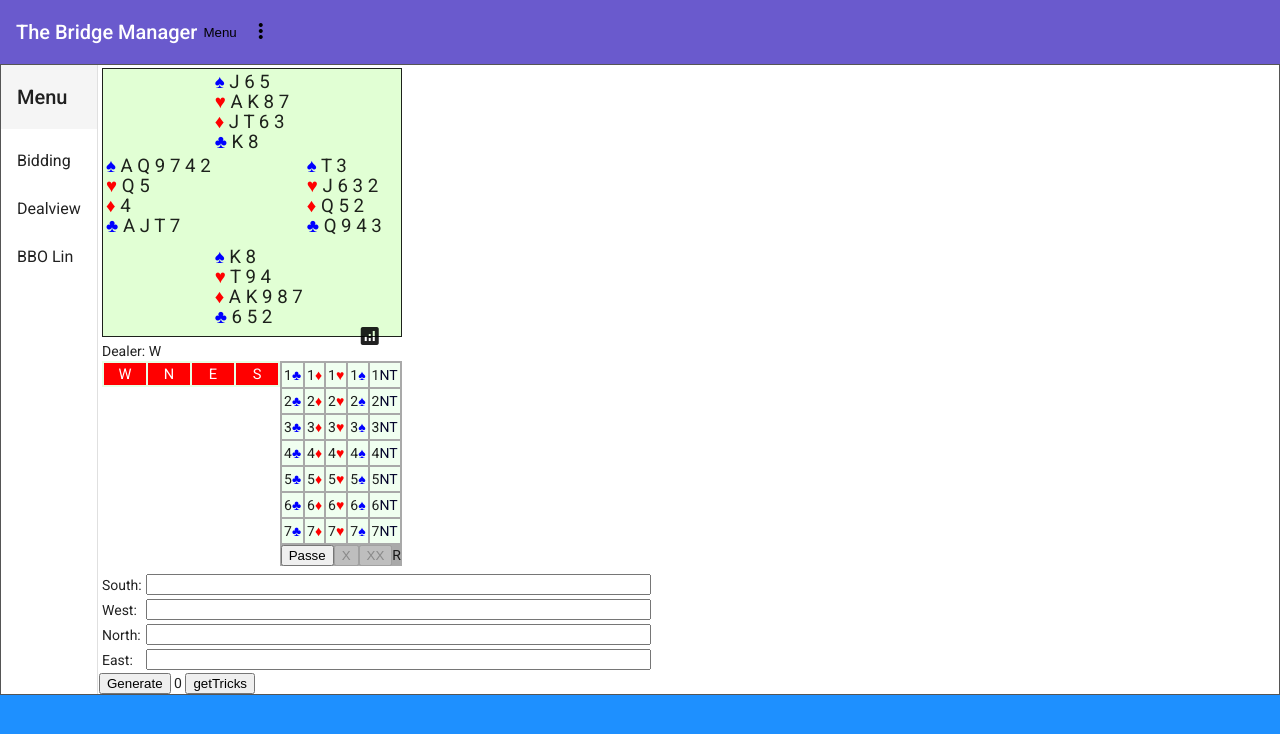
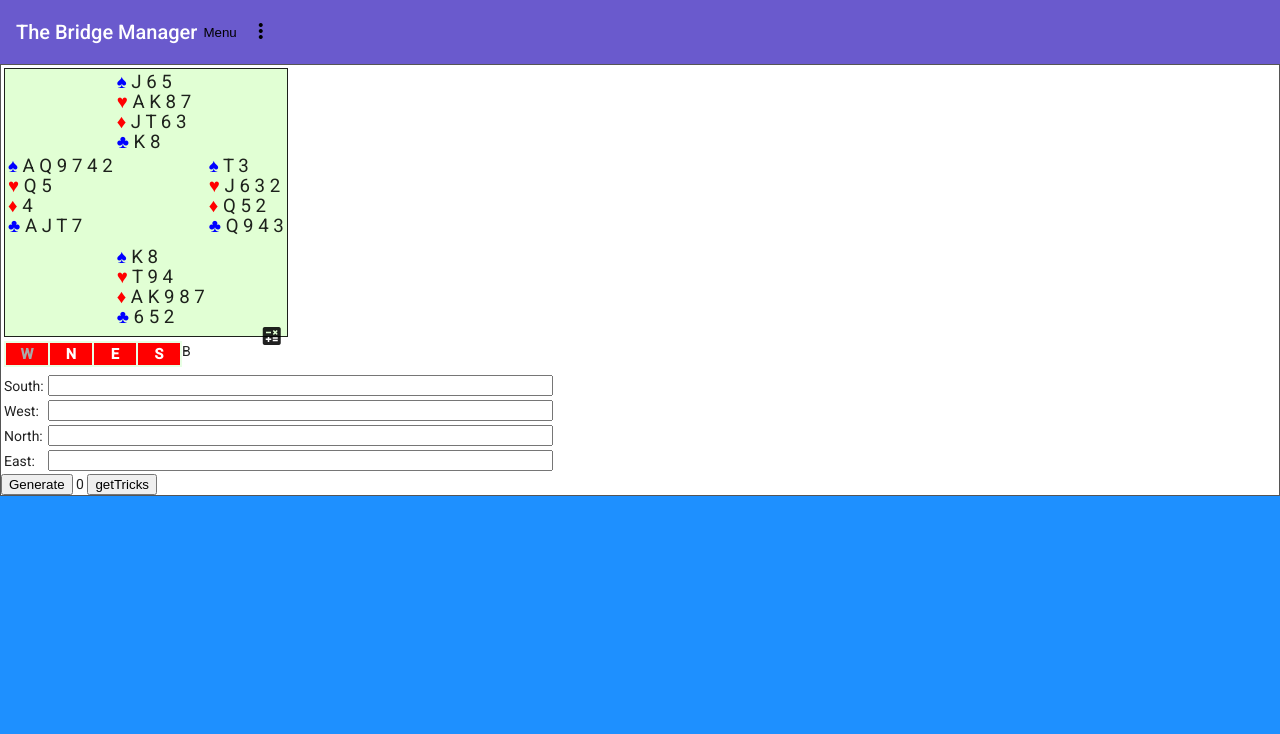
Before and after one commit to DarkMatterBridge/BridgeExplorer, an Angular app: page /dealview in a window 1280 px wide. Shown: the top 734 px of the page. Built offline with nearby package versions, Linux system fonts and the light colour scheme.

Commit message:
further improve design / remove sidenave

```diff
--- a/src/app/bid-item/bid-item.component.scss
+++ b/src/app/bid-item/bid-item.component.scss
@@ -4,7 +4,6 @@
 
 .opp {
   background-color: #ffe480;
-  //color: white;
 }
 
 .mat-icon {
@@ -30,3 +29,7 @@ input {
 //  outline: none;
 //  background-color: lightblue;
 //}
+
+input {
+  background: #f0ffff;
+}
--- a/src/app/bid-jar/bid-jar.component.html
+++ b/src/app/bid-jar/bid-jar.component.html
@@ -1,3 +1,4 @@
+<div class="bidjar">
   <a [routerLink]="" (click)="saveIntoLocalStorage()" matTooltip="Save to local storage">
     <mat-icon aria-hidden="false" aria-label="Example home icon">save</mat-icon>
   </a>
@@ -9,7 +10,7 @@
     <mat-icon aria-hidden="false" aria-label="Example home icon">download</mat-icon>
   </a>
 
-<a [routerLink]="" (click)="triggerFileUpload()"  matTooltip="Upload JSON-based System">
+  <a [routerLink]="" (click)="triggerFileUpload()" matTooltip="Upload JSON-based System">
 
     <mat-icon aria-hidden="false" aria-label="Example home icon">upload</mat-icon>
   </a>
@@ -25,25 +26,31 @@
   <table>
     <tr>
       <td>
-      <a [routerLink]="" (click)="showStatistics()"> Show Statistics </a>
+        <a [routerLink]="" (click)="showStatistics()">
+          <mat-icon>analytics</mat-icon>
+        </a>
 
-
-      <div *ngIf="!editable">
+        <span *ngIf="!editable">
         <a [routerLink]="" (click)="editable=true" matTooltip="Edit">
           <mat-icon aria-hidden="false" aria-label="Example home icon">edit</mat-icon>
         </a>
-        {{bnode.bid}}    [{{bnode.con}}] [{{bnode.desc}}]
+        <span [ngClass]="{'opp': bnode.ob}">
+        <app-strain-symbol [strain]="bnode.bid"></app-strain-symbol>
+          </span>
+        :
+          <span class="con"> {{bnode.con}}</span>
+          <span class="desc"> {{bnode.desc}}</span>
         <a [routerLink]="" (click)="markAsLinkable()" matTooltip="Mark as linkable Node">
           <mat-icon aria-hidden="false" aria-label="Example home icon">link</mat-icon>
         </a>
-      </div>
+      </span>
 
-      <div *ngIf="editable">
+        <span *ngIf="editable">
         <a [routerLink]="" (click)="editable=false" matTooltip="Leave Edit">
           <mat-icon>edit_off</mat-icon>
         </a>
         <app-node-simple-edit [bnode]="bnode"></app-node-simple-edit>
-      </div>
+      </span>
 
         <app-bid-list [bnode]="bnode" [subject]="subject"></app-bid-list>
 
@@ -58,3 +65,4 @@
   </table>
 
   <input #fileInput type="file" accept=".json" (change)="processFile(fileInput)" style="visibility:hidden">
+</div>
--- a/src/app/bid-jar/bid-jar.component.scss
+++ b/src/app/bid-jar/bid-jar.component.scss
@@ -6,3 +6,22 @@ table td {
 .mat-icon {
   //font-size: 15px;
 }
+
+.bidjar {
+  background: #eeffff;
+}
+
+.con {
+  background: green;
+  color: white;
+  margin: 3px;
+}
+.desc {
+  background: blue;
+  color: white;
+  margin: 3px;
+}
+
+.opp {
+  background: #ffe480;
+}
--- a/src/app/bidding-sequence/bidding-sequence.component.html
+++ b/src/app/bidding-sequence/bidding-sequence.component.html
@@ -2,10 +2,11 @@
 
 <table class="tabl">
   <tr class="header">
-    <td class="cell" >W</td>
-    <td class="cell">N</td>
-    <td class="cell">E</td>
-    <td class="cell">S</td>
+    <td class="cell" [ngClass]="{'fett': biddingStart==0}">W</td>
+
+    <td class="cell" [ngClass]="{'fett': biddingStart==1}">N</td>
+    <td class="cell" [ngClass]="{'fett': biddingStart==2}">E</td>
+    <td class="cell" [ngClass]="{'fett': biddingStart==3}">S</td>
   </tr>
   <tr *ngFor="let i of numbers">
     <td *ngFor="let j of [0,1,2,3]">
--- a/src/app/bidding-sequence/bidding-sequence.component.scss
+++ b/src/app/bidding-sequence/bidding-sequence.component.scss
@@ -2,6 +2,7 @@
   color: white;
   background: red;
   font-size: 11pt;
+  font-weight: 700;
 }
 .cell {
   width: 40px;
@@ -13,5 +14,5 @@
 }
 
 .fett {
-  color: greenyellow;
+  color: darkgray;
 }
--- a/src/app/bnode-sequence/bnode-sequence.component.html
+++ b/src/app/bnode-sequence/bnode-sequence.component.html
@@ -12,5 +12,6 @@
  </span>
 </span>
   <span *ngIf="bNodeSequence.isRealBiddingSequence" style="float: right" (click)="emitSequence()"
-  class="pointer"> DealView</span>
+  class="pointer">           <mat-icon>preview</mat-icon>
+</span>
 </div>
--- a/src/app/bnode-sequence/bnode-sequence.component.scss
+++ b/src/app/bnode-sequence/bnode-sequence.component.scss
@@ -1,12 +1,13 @@
 .fett {
-  background: gainsboro;
-  font-weight: bold;
+  color: darkred;
+  border: 2px solid red;
+ font-weight: bold;
 }
 
 .opp {
-  color: darkred;
-  border: 2px solid red;
+  background: #ffe480;
 }
+
 
 .b-bidding-sequence {
   margin: 10px;
--- a/src/app/board/board.component.html
+++ b/src/app/board/board.component.html
@@ -33,13 +33,15 @@
     </td>
   <tr>
     <td>
-      Dealer: {{board.biddingSequence.dealer}}
+<!--      Dealer: {{board.biddingSequence.dealer}}-->
       <div class="bidding">
         <div>
         <app-bidding-sequence [biddingSequence]="board.biddingSequence"
                               [count]="board.biddingSequence.bids.length+1"></app-bidding-sequence>
-        </div><div>
-        <app-biddingbox [biddingSequence]="board.biddingSequence" ($addBid)="addBid($event)"></app-biddingbox>
+        </div>
+        <div class="pointer" (click)="biddingBoxVisible = !biddingBoxVisible">B</div>
+        <div>
+        <app-biddingbox *ngIf="biddingBoxVisible" [biddingSequence]="board.biddingSequence" ($addBid)="addBid($event)"></app-biddingbox>
         </div>
       </div>
 
--- a/src/app/board/board.component.ts
+++ b/src/app/board/board.component.ts
@@ -15,6 +15,8 @@ export class BoardComponent implements OnInit, OnChanges {
   @Input()
   board!: Board;
 
+  biddingBoxVisible = false;
+
   constructor(private crossOriginService: CrossOriginService) {
   }
 
--- a/src/app/container/container.component.html
+++ b/src/app/container/container.component.html
@@ -1,5 +1,5 @@
 <mat-sidenav-container class="example-container" >
-  <mat-sidenav mode="side" opened>
+  <mat-sidenav mode="side" closed>
     <mat-toolbar>Menu</mat-toolbar>
     <mat-nav-list>
       <a mat-list-item href="biddingsystem">Bidding</a>
@@ -7,5 +7,8 @@
       <a mat-list-item href="lin">BBO Lin </a>
     </mat-nav-list>
   </mat-sidenav>
-  <mat-sidenav-content><router-outlet> </router-outlet></mat-sidenav-content>
+  <mat-sidenav-content>
+
+
+    <router-outlet> </router-outlet></mat-sidenav-content>
 </mat-sidenav-container>
--- a/src/app/dd-tricks/dd-tricks.component.html
+++ b/src/app/dd-tricks/dd-tricks.component.html
@@ -22,7 +22,7 @@
   <div class="ddelement" *ngIf="!ddtricks">
 
     <a [routerLink]="" (click)="getDDAnalysis()" matTooltip="Double Dummy Analysis">
-      <mat-icon aria-label="Example home icon">analytics</mat-icon>
+      <mat-icon aria-label="Example home icon">calculate</mat-icon>
     </a>
   </div>
 </div>
```
Lines whose indentation alone changed are shown as unchanged.
